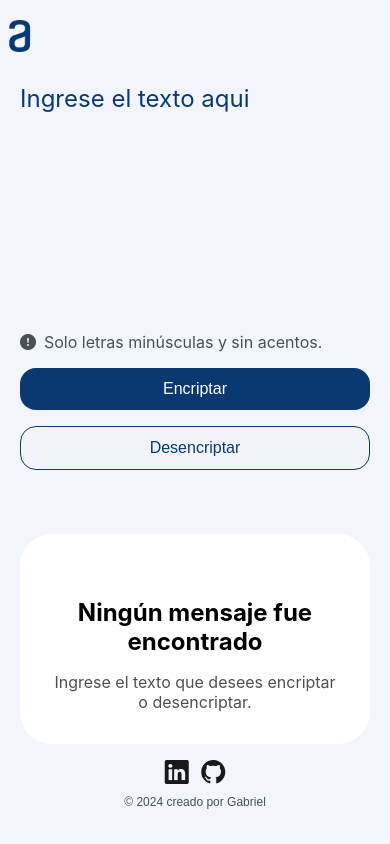
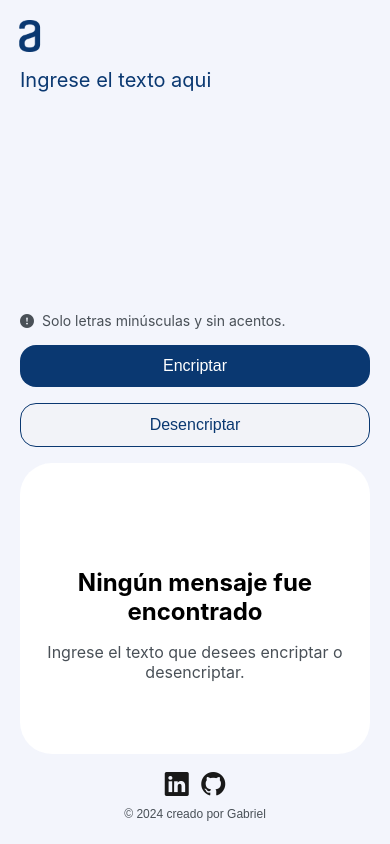
Before and after one commit to JGabriel19/Encriptador-de-texto, a plain HTML site: page index.html in a window 390 px wide. Drawn offline with nearby package versions, Linux system fonts and the light colour scheme.

Commit message:
arreglando algunos problemas en celular

```diff
--- a/style/style.css
+++ b/style/style.css
@@ -189,7 +189,6 @@ footer p {
   }
   .img-logo {
     margin-left: -40px;
-    height: 32px;
   }
   .txt-input {
     margin-top: 2.5rem;
@@ -204,19 +203,28 @@ footer p {
 
 @media only screen and (max-width: 450px) {
   body {
-    padding: 20px;
+    padding: 20px 20px 8px 20px;
   }
 
   .container-main {
-    grid-template-columns: 1fr;
-    gap: 2rem;
+    grid-template-rows: auto 1.3fr 1fr;
+    gap: 1rem;
+  }
+  .img-logo {
+    margin-left: -30px;
+    height: 32px;
   }
 
+  .container-input {
+    height: 100%;
+  }
   .txt-input {
     margin-top: 0;
-    font-size: 1.5rem;
+    font-size: 1.25rem;
   }
-
+  .container-input p {
+    font-size: 14px;
+  }
   .btn-encrypt,
   .btn-decrypt,
   .btn-copy {
@@ -226,5 +234,13 @@ footer p {
   .container-btn {
     flex-direction: column;
     gap: 1rem;
+    padding-bottom: 0;
+  }
+  .container-output {
+    padding: 20px;
+  }
+  .txt-output {
+    height: 75%;
+    font-size: 1.2rem;
   }
 }
```
